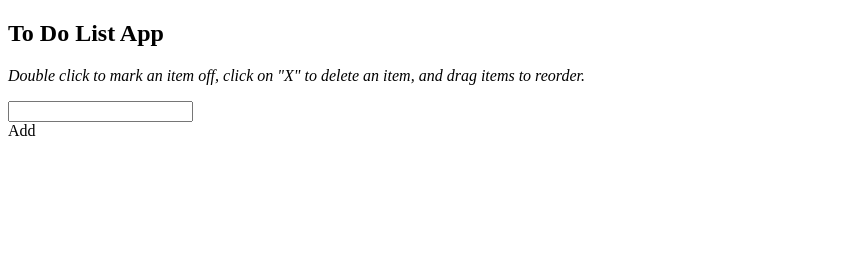
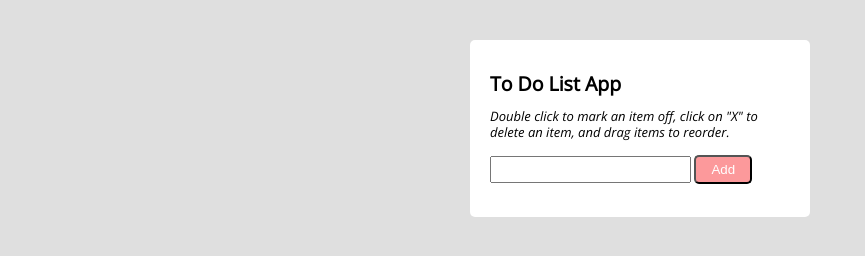
Before and after one commit to Lo3z/to-do-list-app, a plain HTML site: page index.html in a window 1280 px wide. Shown: the whole page, without its empty margins (0-865 px from the left). Drawn offline with nearby package versions, Linux system fonts and the light colour scheme.

Commit message:
Changed vanilla javascript to Jquery

```diff
--- a/css/styles.css
+++ b/css/styles.css
@@ -44,6 +44,7 @@ ol li:nth-child(even){background: #dfdfdf;}
 
 .strike{text-decoration: line-through;}
 
+
 li:hover{
   cursor: pointer;
  }
@@ -58,4 +59,5 @@ li > crossOutButton {
 	float: right;
 	color: #025f70;
 	font-weight: 800;
+
 }
--- a/index.html
+++ b/index.html
@@ -5,7 +5,7 @@
 	<meta charset="utf-8">
 	<meta name="viewport" content="width=device-width">
 	<title>repl.it</title>
-	<link href="style.css" rel="stylesheet" type="text/css" />
+	<link href="css/styles.css" rel="stylesheet" type="text/css" />
 </head>
 
 <body>
@@ -17,7 +17,7 @@
 			<input type="text" name="ListItem" id="input"/>
 		</form>
 
-		<div onclick="newItem()" id="button">Add</div>
+		<button onclick="newItem()" id="button">Add</button>
 		<br/>
 		<ol id="list"></ol>
   </div>
@@ -29,6 +29,6 @@
   src="https://code.jquery.com/ui/1.12.1/jquery-ui.js"
   integrity="sha256-T0Vest3yCU7pafRw9r+settMBX6JkKN06dqBnpQ8d30="
   crossorigin="anonymous"></script>
-  <script src="script.js"></script>
+  <script src="/js/scripts.js"></script>
   </body>
 </html>
--- a/js/scripts.js
+++ b/js/scripts.js
@@ -2,87 +2,41 @@
 function newItem(){
 
 //javascript
-//1. Adding a new item to the list of items:
-   let li = document.createElement("li");
-   let inputValue = document.getElementById("input").value;
-   let text = document.createTextNode(inputValue);
-   li.appendChild(text);
+//Adding a new item to the list of items:
+   let list = $('#list');
+   let li = $('<li></li>');
+   let inputValue = $('#input').val();
+   console.log(inputValue);
 
    if (inputValue === '') {
      alert("You must write something!");
+     return;
    } else {
-     let list = document.querySelector('#list');
-     list.appendChild(li);
+     list.append(li);
+     li.append(inputValue);
    }
 
- //2. Crossing out an item from the list of items:
-   function crossOut() {
- 		li.classList.toggle("strike");
- 	}
+ //Crossing out an item from the list of items:
 
- 	li.addEventListener("dblclick",crossOut);
+   li.on('dblclick', function(){
+    if (li.hasClass('strike')) {
+        li.removeClass('strike');
+    } else {
+        li.addClass('strike');
+    }
+   });
 
  //3(i). Adding the delete button "X":
-   let crossOutButton = document.createElement("crossOutButton");
- 	crossOutButton.appendChild(document.createTextNode("X"));
- 	li.appendChild(crossOutButton);
+    let crossOutButton = $('<crossOutButton></crossOutButton>');
+ 	crossOutButton.append(document.createTextNode('X'));
+ 	li.append(crossOutButton);
+ 	crossOutButton.on('click', deleteListItem);
 
- 	crossOutButton.addEventListener("click", deleteListItem);
- //3(ii). Adding CLASS DELETE (DISPLAY: NONE) from the css:
+ //3(ii). Adding CLASS DELETE from the css:
    function deleteListItem(){
- 		li.classList.add("delete")
+ 		li.addClass("delete");
  	}
  // 4. Reordering the items:
-   $('#list').sortable();
+   list.sortable();
 
 }
-
-
-
-
-
-
-
-
-
-// If you get stuck, you can look below for the jQuery code. However, try yourself to convert the vanilla JS code provided to jQuery first.
-
-
-
-
-
-
-
-
-  /*
-// jQuery Code
-//1. Adding a new item to the list:
-
-  let li = $('<li></li>');
-  let inputValue = $('#input').val();
-  li.append(inputValue);
-
-  if (inputValue === '') {
-    alert("You must write something!");
-  } else {
-    $('#list').append(li);
-  }
-//2. Crossing an item out:
-  function crossOut() {
-		li.toggleClass("strike");
-	}
-
-	li.on("dblclick", function crossOut() {
-		li.toggleClass("strike");
-	});
-//3. Adding a delete button
-  let crossOutButton = $('<crossOutButton></crossOutButton>');
-  crossOutButton.append(document.createTextNode('X'));
-  li.append(crossOutButton);
-
-//   crossOutButton.on("click", deleteListItem);
-//   function deleteListItem(){
-// 		li.addClass("delete")
-// 	}
-   $('#list').sortable();
-*/
```
